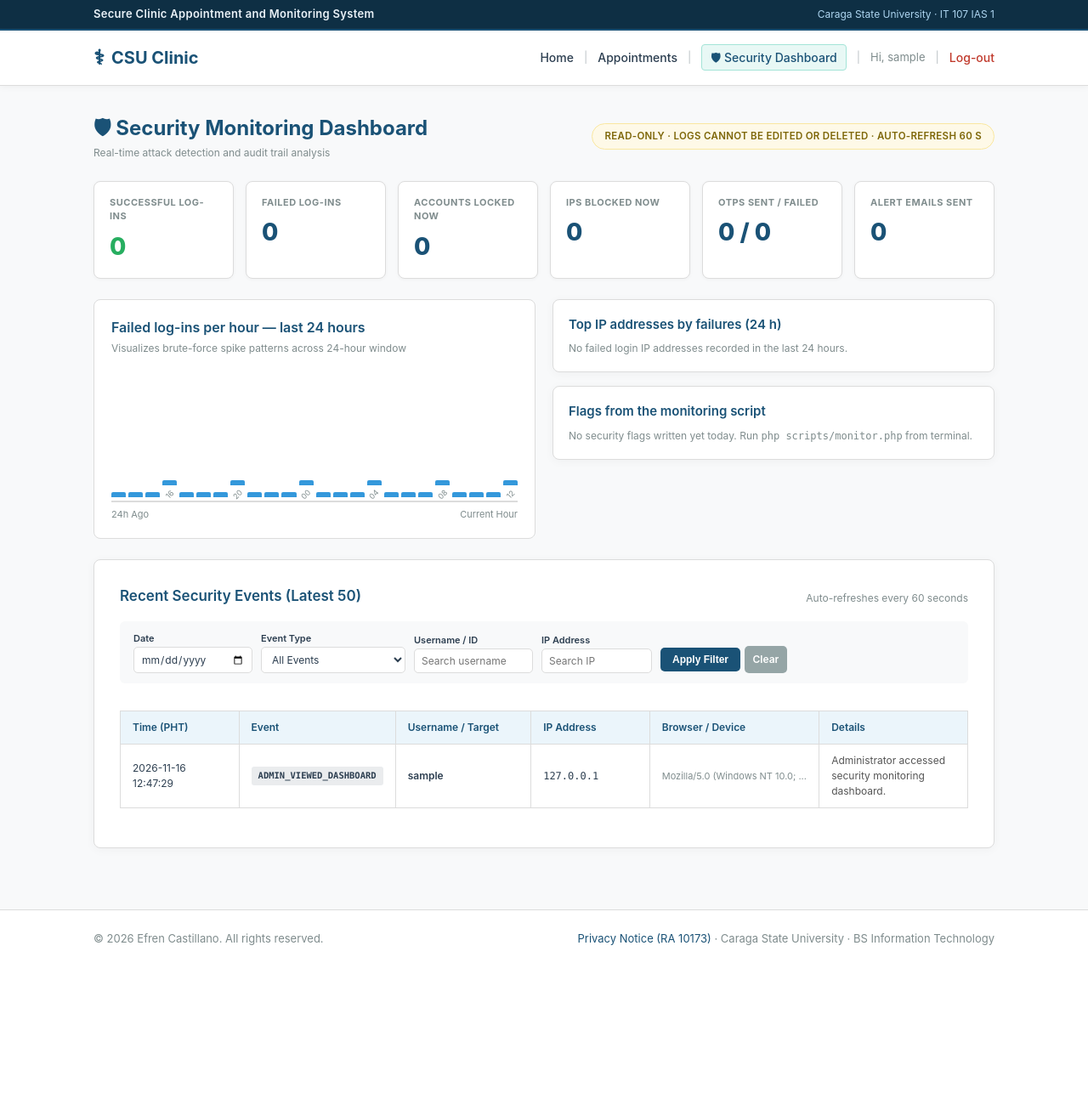
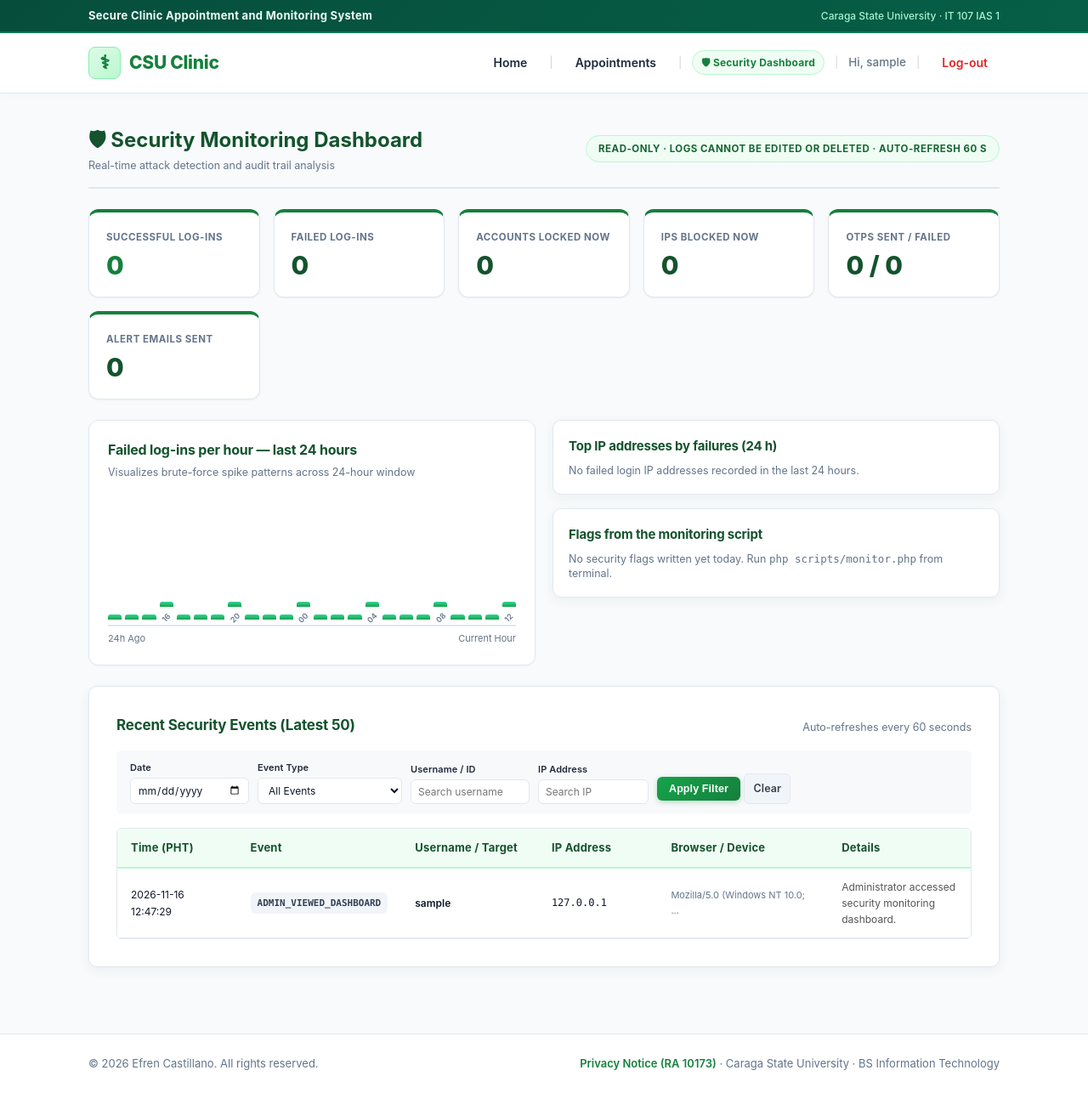
Before and after one commit to Efrenwafa/clinic_appoinment_system, a PHP site: page /clinic_appoinment_system/admin_dashboard.php in a window 1280 px wide. Shown: the whole page at 85% size. Before the commit the page ends 1112 px from the top, so only its background shows below. Run offline with PHP 8.4, Linux system fonts and the light colour scheme; the visitor is signed in with stand-in values (Sample User, id 1); data that the repository does not hold is empty; some libraries are stand-ins or nearby versions.

Commit message:
feat(ui): apply modern medical emerald green and clean white theme across portal and dashboard

```diff
--- a/css/dashboard.css
+++ b/css/dashboard.css
@@ -1,4 +1,4 @@
-/* Security Monitoring Dashboard Styling (Section 13) */
+/* Security Monitoring Dashboard Styling (Section 13) - Green & White Clinical Theme */
 
 .dashboard-header-bar {
     display: flex;
@@ -7,60 +7,84 @@
     margin-bottom: 24px;
     flex-wrap: wrap;
     gap: 12px;
+    padding-bottom: 16px;
+    border-bottom: 2px solid var(--border);
 }
 
 .dashboard-title {
-    color: var(--primary);
+    color: var(--primary-dark);
     font-size: 24px;
     font-weight: 700;
+    display: flex;
+    align-items: center;
+    gap: 10px;
 }
 
 .readonly-pill {
-    background-color: #fef9e7;
-    border: 1px solid #f9e79f;
-    color: #7d6608;
+    background-color: #f0fdf4;
+    border: 1px solid #bbf7d0;
+    color: #166534;
     padding: 6px 14px;
-    border-radius: 20px;
+    border-radius: 9999px;
     font-size: 11.5px;
-    font-weight: 600;
-    letter-spacing: 0.3px;
+    font-weight: 700;
+    letter-spacing: 0.5px;
     text-transform: uppercase;
 }
 
 /* Summary Metrics Cards Grid */
 .summary-cards-grid {
     display: grid;
-    grid-template-columns: repeat(auto-fit, minmax(160px, 1fr));
-    gap: 14px;
+    grid-template-columns: repeat(auto-fit, minmax(180px, 1fr));
+    gap: 16px;
     margin-bottom: 24px;
 }
 
 .stat-card {
-    background: white;
+    background: #ffffff;
     border: 1px solid var(--border);
-    border-radius: 8px;
-    padding: 16px 18px;
-    box-shadow: 0 1px 4px rgba(0,0,0,0.04);
+    border-radius: 12px;
+    padding: 20px;
+    box-shadow: 0 1px 3px rgba(0,0,0,0.04), 0 1px 2px rgba(0,0,0,0.02);
+    transition: all 0.2s ease;
+    border-top: 4px solid var(--primary);
+}
+
+.stat-card:hover {
+    transform: translateY(-2px);
+    box-shadow: 0 4px 12px rgba(22, 163, 74, 0.08);
 }
 
 .stat-label {
-    font-size: 11px;
+    font-size: 11.5px;
     font-weight: 700;
     text-transform: uppercase;
     color: var(--text-muted);
     letter-spacing: 0.5px;
-    margin-bottom: 6px;
+    margin-bottom: 8px;
 }
 
 .stat-value {
-    font-size: 28px;
+    font-size: 30px;
     font-weight: 800;
-    color: var(--primary);
+    color: var(--primary-dark);
+    line-height: 1.1;
 }
 
+.stat-card.danger {
+    border-top-color: var(--danger);
+}
 .stat-card.danger .stat-value { color: var(--danger); }
-.stat-card.warning .stat-value { color: #d35400; }
-.stat-card.success .stat-value { color: var(--accent); }
+
+.stat-card.warning {
+    border-top-color: #f59e0b;
+}
+.stat-card.warning .stat-value { color: #d97706; }
+
+.stat-card.success {
+    border-top-color: var(--primary);
+}
+.stat-card.success .stat-value { color: var(--primary); }
 
 /* Dashboard Two-Column Section */
 .dashboard-middle-grid {
@@ -78,17 +102,25 @@
 
 /* Bar Chart Container */
 .chart-container {
-    background: white;
+    background: #ffffff;
     border: 1px solid var(--border);
-    border-radius: 8px;
-    padding: 20px;
+    border-radius: 12px;
+    padding: 22px;
+    box-shadow: 0 1px 3px rgba(0,0,0,0.04);
+}
+
+.chart-container h3 {
+    color: var(--primary-dark);
+    font-size: 16px;
+    font-weight: 700;
+    margin-bottom: 16px;
 }
 
 .bar-chart-visual {
     display: flex;
     align-items: flex-end;
     height: 160px;
-    gap: 3px;
+    gap: 4px;
     padding-top: 10px;
     border-bottom: 2px solid var(--border);
 }
@@ -104,41 +136,42 @@
 
 .bar-fill {
     width: 100%;
-    background-color: #3498db;
-    border-radius: 2px 2px 0 0;
+    background: linear-gradient(180deg, #34d399 0%, #16a34a 100%);
+    border-radius: 3px 3px 0 0;
     min-height: 2px;
-    transition: height 0.3s;
+    transition: height 0.3s ease;
 }
 
 .bar-fill.has-fails {
-    background-color: var(--danger);
+    background: linear-gradient(180deg, #f87171 0%, #dc2626 100%);
 }
 
 .bar-label {
     font-size: 9px;
+    font-weight: 600;
     color: var(--text-muted);
-    margin-top: 4px;
+    margin-top: 6px;
     transform: rotate(-45deg);
 }
 
 /* Event Type Pills */
 .event-badge {
     display: inline-block;
-    padding: 3px 8px;
-    border-radius: 3px;
-    font-size: 10.5px;
+    padding: 4px 8px;
+    border-radius: 6px;
+    font-size: 11px;
     font-weight: 700;
-    font-family: Consolas, monospace;
+    font-family: ui-monospace, SFMono-Regular, Menlo, Monaco, Consolas, monospace;
 }
 
-.event-LOGIN_SUCCESS { background: #d4efdf; color: #196f3d; }
-.event-LOGIN_FAILED { background: #fadbd8; color: #78281f; }
-.event-LOCKOUT_TIER_1, .event-LOCKOUT_TIER_2, .event-LOCKOUT_TIER_3 { background: #fdebd0; color: #7e5109; }
-.event-IP_BLOCKED { background: #e74c3c; color: white; }
-.event-OTP_SENT { background: #ebf5fb; color: #1a5276; }
-.event-OTP_FAILED { background: #f5b7b1; color: #641e16; }
-.event-REGISTERED { background: #e8f8f5; color: #117a65; }
-.event-ACCOUNT_VERIFIED { background: #d4efdf; color: #196f3d; }
-.event-ALERT_EMAIL_SENT { background: #fcf3cf; color: #7d6608; }
-.event-ADMIN_VIEWED_DASHBOARD { background: #eaecee; color: #2c3e50; }
-.event-ADMIN_ACCESS_DENIED { background: #922b21; color: white; }
+.event-LOGIN_SUCCESS { background: #dcfce7; color: #15803d; }
+.event-LOGIN_FAILED { background: #fee2e2; color: #991b1b; }
+.event-LOCKOUT_TIER_1, .event-LOCKOUT_TIER_2, .event-LOCKOUT_TIER_3 { background: #fef3c7; color: #92400e; }
+.event-IP_BLOCKED { background: #ef4444; color: #ffffff; }
+.event-OTP_SENT { background: #f0fdf4; color: #166534; border: 1px solid #bbf7d0; }
+.event-OTP_FAILED { background: #fee2e2; color: #b91c1c; }
+.event-REGISTERED { background: #ecfdf5; color: #047857; }
+.event-ACCOUNT_VERIFIED { background: #d1fae5; color: #065f46; }
+.event-ALERT_EMAIL_SENT { background: #fef9c3; color: #854d0e; }
+.event-ADMIN_VIEWED_DASHBOARD { background: #f1f5f9; color: #334155; }
+.event-ADMIN_ACCESS_DENIED { background: #7f1d1d; color: #ffffff; }
--- a/css/style.css
+++ b/css/style.css
@@ -1,25 +1,39 @@
 /* ========================================================
    Secure Clinic Appointment and Monitoring System
    IT 107 - Information Assurance and Security 1
-   Handout Section 3 Layout & Form Rules
+   Modern Medical Green & White Theme
+   Handout Section 3 Layout & Form Rules Enforced
    ======================================================== */
 
 :root {
-    --primary: #1a5276;
-    --primary-dark: #154360;
-    --primary-light: #ebf5fb;
-    --secondary: #2c3e50;
-    --accent: #27ae60;
-    --accent-hover: #219150;
-    --danger: #c0392b;
-    --danger-light: #fdf2e9;
-    --warning: #f39c12;
-    --border: #dcdcdc;
-    --bg-page: #f8f9fa;
-    --bg-card: #ffffff;
-    --text-main: #2c3e50;
-    --text-muted: #7f8c8d;
-    --font-stack: -apple-system, BlinkMacSystemFont, 'Segoe UI', Roboto, Helvetica, Arial, sans-serif;
+    /* Emerald & Forest Green Palette */
+    --primary: #15803d;          /* Vibrant Medical Emerald Green */
+    --primary-dark: #14532d;     /* Deep Forest Green */
+    --primary-light: #f0fdf4;    /* Crisp Mint Light Tint */
+    --primary-border: #bbf7d0;   /* Soft Mint Border */
+    --secondary: #1e293b;        /* Deep Slate for high contrast text */
+    --accent: #10b981;           /* Bright Clinical Mint */
+    --accent-hover: #059669;     /* Deep Mint Hover */
+    --danger: #dc2626;           /* Clean Medical Crimson Red */
+    --danger-light: #fef2f2;     /* Soft Red Tint */
+    --warning: #d97706;          /* Warm Clinical Amber */
+    --warning-light: #fffbeb;    /* Soft Amber Tint */
+
+    /* Neutrals & Surfaces */
+    --border: #e2e8f0;           /* Clean Subtle Slate Border */
+    --border-hover: #cbd5e1;
+    --border-focus: #16a34a;
+    --bg-page: #f8fafc;          /* Clinical Clean Off-White Canvas */
+    --bg-card: #ffffff;          /* Pure Crisp White */
+    --text-main: #0f172a;        /* Ultra-sharp Slate Text */
+    --text-muted: #64748b;       /* Balanced Secondary Text */
+    --font-stack: -apple-system, BlinkMacSystemFont, 'Segoe UI', Roboto, 'Helvetica Neue', Arial, sans-serif;
+    --radius-sm: 6px;
+    --radius-md: 10px;
+    --radius-lg: 14px;
+    --shadow-sm: 0 1px 3px rgba(0, 0, 0, 0.05);
+    --shadow-md: 0 4px 14px rgba(20, 83, 45, 0.06);
+    --shadow-lg: 0 10px 25px rgba(20, 83, 45, 0.08);
 }
 
 * {
@@ -32,26 +46,28 @@ body {
     font-family: var(--font-stack);
     color: var(--text-main);
     background-color: var(--bg-page);
-    line-height: 1.5;
+    line-height: 1.6;
     min-height: 100vh;
     display: flex;
     flex-direction: column;
+    -webkit-font-smoothing: antialiased;
 }
 
 .container {
     width: 100%;
-    max-width: 1100px;
+    max-width: 1120px;
     margin: 0 auto;
-    padding: 0 20px;
+    padding: 0 24px;
 }
 
 /* 1. PROSPECT BANNER (ABOVE HEADER - Handout 3.1) */
 .system-prospect-banner {
-    background-color: #0e2f44;
-    color: #eaf2f8;
-    padding: 7px 0;
+    background: linear-gradient(135deg, #064e3b 0%, #065f46 100%);
+    color: #ecfdf5;
+    padding: 8px 0;
     font-size: 13px;
-    border-bottom: 2px solid #1a5276;
+    border-bottom: 2px solid #047857;
+    box-shadow: 0 1px 3px rgba(0, 0, 0, 0.1);
 }
 
 .banner-inner {
@@ -61,110 +77,162 @@ body {
 }
 
 .prospect-text {
-    font-weight: 600;
+    font-weight: 700;
     letter-spacing: 0.3px;
+    display: flex;
+    align-items: center;
+    gap: 8px;
 }
 
 .institution-text {
-    color: #aed6f1;
+    color: #a7f3d0;
     font-size: 12px;
+    font-weight: 500;
 }
 
 /* 2. MAIN HEADER (Handout 3.2: Upper-right links) */
 .main-header {
     background-color: #ffffff;
     border-bottom: 1px solid var(--border);
-    box-shadow: 0 2px 8px rgba(0,0,0,0.04);
+    box-shadow: 0 2px 10px rgba(16, 185, 129, 0.04);
+    position: sticky;
+    top: 0;
+    z-index: 100;
 }
 
 .header-inner {
     display: flex;
     justify-content: space-between;
     align-items: center;
-    height: 64px;
+    height: 70px;
 }
 
 .brand-link {
     display: flex;
     align-items: center;
-    gap: 8px;
+    gap: 10px;
     text-decoration: none;
     color: var(--primary);
-    font-size: 20px;
-    font-weight: 700;
+    font-size: 21px;
+    font-weight: 800;
+    letter-spacing: -0.3px;
+    transition: opacity 0.2s;
+}
+
+.brand-link:hover {
+    opacity: 0.9;
 }
 
 .brand-icon {
-    font-size: 24px;
+    display: inline-flex;
+    align-items: center;
+    justify-content: center;
+    width: 38px;
+    height: 38px;
+    background: linear-gradient(135deg, #dcfce7 0%, #bbf7d0 100%);
+    color: var(--primary);
+    border-radius: 8px;
+    font-size: 22px;
+    border: 1px solid #86efac;
 }
 
 .nav-links {
     display: flex;
     align-items: center;
-    gap: 12px;
+    gap: 10px;
 }
 
 .nav-item {
     text-decoration: none;
     color: var(--secondary);
-    font-weight: 500;
+    font-weight: 600;
     font-size: 14px;
-    transition: color 0.2s;
+    padding: 8px 14px;
+    border-radius: var(--radius-sm);
+    transition: all 0.2s;
 }
 
-.nav-item:hover, .nav-item.active {
+.nav-item:hover {
     color: var(--primary);
+    background-color: var(--primary-light);
+}
+
+.nav-item.active {
+    color: var(--primary);
+    background-color: var(--primary-light);
+    border: 1px solid var(--primary-border);
 }
 
 .nav-divider {
-    color: #bdc3c7;
+    color: #cbd5e1;
     font-size: 13px;
+    margin: 0 2px;
 }
 
 .user-greeting {
-    font-size: 13px;
+    font-size: 13.5px;
     color: var(--text-muted);
+    font-weight: 500;
+}
+
+.user-greeting strong {
+    color: var(--primary-dark);
 }
 
 .logout-link {
-    color: var(--danger);
+    color: var(--danger) !important;
+    font-weight: 600;
+}
+
+.logout-link:hover {
+    background-color: var(--danger-light) !important;
 }
 
 .admin-badge {
-    background-color: #e8f8f5;
-    color: #117a65;
+    background-color: #dcfce7;
+    color: #14532d;
     padding: 4px 10px;
-    border-radius: 4px;
-    border: 1px solid #a3e4d7;
+    border-radius: 20px;
+    border: 1px solid #86efac;
+    font-size: 12px;
+    font-weight: 700;
+    letter-spacing: 0.2px;
 }
 
 /* 3. MAIN CONTENT */
 .main-content {
     flex: 1;
-    padding: 32px 0 48px 0;
+    padding: 36px 0 54px 0;
 }
 
 /* 4. CARDS & SECTIONS */
 .card {
     background: var(--bg-card);
     border: 1px solid var(--border);
-    border-radius: 8px;
-    padding: 30px;
-    box-shadow: 0 2px 12px rgba(0,0,0,0.04);
+    border-radius: var(--radius-md);
+    padding: 32px;
+    box-shadow: var(--shadow-md);
     margin-bottom: 24px;
+    position: relative;
+    overflow: hidden;
 }
 
 .card-title {
-    color: var(--primary);
-    font-size: 20px;
-    margin-bottom: 8px;
-    font-weight: 600;
+    color: var(--primary-dark);
+    font-size: 22px;
+    font-weight: 700;
+    margin-bottom: 6px;
+    letter-spacing: -0.2px;
+    display: flex;
+    align-items: center;
+    gap: 8px;
 }
 
 .card-subtitle {
     color: var(--text-muted);
     font-size: 14px;
     margin-bottom: 24px;
+    line-height: 1.5;
 }
 
 /* 5. INPUT FIELDS (Handout Section 3.3) */
@@ -178,58 +246,66 @@ body {
 .form-label {
     display: block;
     margin-bottom: 6px;
-    font-size: 14px;
+    font-size: 13.5px;
     font-weight: 600;
     color: var(--secondary);
+    letter-spacing: 0.1px;
 }
 
 /* Rule: Required field has a red asterisk after the name */
 .form-label .required-star {
     color: var(--danger);
-    font-weight: bold;
-    margin-left: 2px;
+    font-weight: 800;
+    margin-left: 3px;
 }
 
 /* Rule: Optional field has the word optional in red after the name */
 .form-label .optional-text {
     color: var(--danger);
-    font-weight: normal;
+    font-weight: 500;
     font-size: 12px;
     margin-left: 4px;
 }
 
 .form-control {
     width: 100%;
-    padding: 10px 14px;
+    padding: 11px 14px;
     font-size: 14px;
-    border: 1px solid var(--border);
-    border-radius: 5px;
+    border: 1.5px solid var(--border);
+    border-radius: var(--radius-sm);
     font-family: inherit;
     color: var(--text-main);
     background-color: #ffffff;
-    transition: border-color 0.2s, box-shadow 0.2s;
+    transition: all 0.2s ease-in-out;
 }
 
 .form-control:focus {
     outline: none;
-    border-color: var(--primary);
-    box-shadow: 0 0 0 3px rgba(26, 82, 118, 0.15);
+    border-color: var(--border-focus);
+    background-color: #ffffff;
+    box-shadow: 0 0 0 3.5px rgba(22, 163, 74, 0.15);
 }
 
 .form-control.is-invalid {
     border-color: var(--danger);
-    background-color: #fdfefe;
+    background-color: #fffbfa;
+}
+
+.form-control.is-invalid:focus {
+    box-shadow: 0 0 0 3.5px rgba(220, 38, 38, 0.15);
 }
 
 .form-control[readonly] {
-    background-color: #f2f4f4;
+    background-color: #f8fafc;
+    color: #64748b;
     cursor: not-allowed;
+    border-color: #e2e8f0;
 }
 
 /* Rule: Error message appears directly UNDER its own field (Handout 3.3) */
 .field-error {
     color: var(--danger);
-    font-size: 12px;
+    font-size: 12.5px;
     margin-top: 5px;
     display: block;
     font-weight: 500;
@@ -237,24 +313,25 @@ body {
 
 .field-hint {
     color: var(--text-muted);
-    font-size: 12px;
+    font-size: 12.5px;
     margin-top: 4px;
+    line-height: 1.4;
 }
 
 /* 6. FORM GRIDS */
 .form-row {
     display: grid;
-    grid-template-columns: repeat(auto-fit, minmax(220px, 1fr));
-    gap: 16px;
+    grid-template-columns: repeat(auto-fit, minmax(230px, 1fr));
+    gap: 18px;
 }
 
 .form-row-3 {
     display: grid;
     grid-template-columns: repeat(3, 1fr);
-    gap: 16px;
+    gap: 18px;
 }
 
-@media (max-width: 768px) {
+@media (max-width: 820px) {
     .form-row-3 {
         grid-template-columns: 1fr;
     }
@@ -276,36 +353,40 @@ body {
     height: 100%;
     width: 0%;
     transition: width 0.3s, background-color 0.3s;
+    border-radius: 4px;
 }
 
 .strength-bar.weak { width: 33%; background-color: var(--danger); }
 .strength-bar.medium { width: 66%; background-color: var(--warning); }
-.strength-bar.strong { width: 100%; background-color: var(--accent); }
+.strength-bar.strong { width: 100%; background-color: var(--primary); }
 
 .strength-text {
-    font-size: 11px;
-    font-weight: 600;
+    font-size: 11.5px;
+    font-weight: 700;
     margin-top: 4px;
     display: inline-block;
+    letter-spacing: 0.2px;
 }
 
 .strength-text.weak { color: var(--danger); }
 .strength-text.medium { color: var(--warning); }
-.strength-text.strong { color: var(--accent); }
+.strength-text.strong { color: var(--primary); }
 
 /* 8. BUTTONS */
 .btn {
     display: inline-flex;
     align-items: center;
     justify-content: center;
+    gap: 8px;
     padding: 11px 22px;
-    font-size: 14px;
+    font-size: 14.5px;
     font-weight: 600;
-    border-radius: 5px;
+    border-radius: var(--radius-sm);
     cursor: pointer;
     text-decoration: none;
     border: none;
-    transition: background-color 0.2s, transform 0.1s;
+    transition: all 0.2s ease-in-out;
+    letter-spacing: 0.1px;
 }
 
 .btn:active {
@@ -313,94 +394,109 @@ body {
 }
 
 .btn-primary {
-    background-color: var(--primary);
-    color: white;
+    background: linear-gradient(135deg, #16a34a 0%, #15803d 100%);
+    color: #ffffff;
+    box-shadow: 0 2px 6px rgba(21, 128, 61, 0.25);
 }
 
 .btn-primary:hover {
-    background-color: var(--primary-dark);
+    background: linear-gradient(135deg, #15803d 0%, #166534 100%);
+    box-shadow: 0 4px 10px rgba(21, 128, 61, 0.35);
 }
 
 .btn-primary:disabled {
-    background-color: #bdc3c7;
+    background: #cbd5e1;
+    color: #94a3b8;
+    box-shadow: none;
     cursor: not-allowed;
     transform: none;
 }
 
 .btn-secondary {
-    background-color: #95a5a6;
-    color: white;
+    background-color: #f1f5f9;
+    color: #334155;
+    border: 1px solid var(--border);
 }
 
 .btn-secondary:hover {
-    background-color: #7f8c8d;
+    background-color: #e2e8f0;
+    color: #1e293b;
 }
 
 .btn-accent {
-    background-color: var(--accent);
+    background: linear-gradient(135deg, #10b981 0%, #059669 100%);
     color: white;
+    box-shadow: 0 2px 6px rgba(16, 185, 129, 0.25);
 }
 
 .btn-accent:hover {
-    background-color: var(--accent-hover);
+    background: linear-gradient(135deg, #059669 0%, #047857 100%);
+    box-shadow: 0 4px 10px rgba(16, 185, 129, 0.35);
 }
 
 .btn-sm {
-    padding: 6px 12px;
-    font-size: 12px;
+    padding: 7px 14px;
+    font-size: 12.5px;
 }
 
 /* 9. ALERTS & CALLOUTS */
 .alert {
-    padding: 12px 16px;
-    border-radius: 5px;
-    margin-bottom: 20px;
+    padding: 13px 18px;
+    border-radius: var(--radius-sm);
+    margin-bottom: 22px;
     font-size: 14px;
     display: flex;
     align-items: center;
     gap: 10px;
+    line-height: 1.45;
 }
 
 .alert-danger {
-    background-color: #fadbd8;
-    color: #78281f;
-    border: 1px solid #f5b7b1;
+    background-color: #fef2f2;
+    color: #991b1b;
+    border: 1px solid #fecaca;
+    border-left: 4px solid var(--danger);
 }
 
 .alert-success {
-    background-color: #d4efdf;
-    color: #196f3d;
-    border: 1px solid #a9dfbf;
+    background-color: #f0fdf4;
+    color: #166534;
+    border: 1px solid #bbf7d0;
+    border-left: 4px solid var(--primary);
 }
 
 .alert-warning {
-    background-color: #fdebd0;
-    color: #7e5109;
-    border: 1px solid #f8c471;
+    background-color: #fffbeb;
+    color: #92400e;
+    border: 1px solid #fde68a;
+    border-left: 4px solid var(--warning);
 }
 
 /* 10. LOCKOUT COUNTDOWN DISPLAY */
 .lockout-box {
-    background-color: #fcf3cf;
-    border: 2px solid #f39c12;
-    padding: 16px 20px;
-    border-radius: 6px;
-    margin-bottom: 20px;
+    background: #fffbeb;
+    border: 2px solid #f59e0b;
+    padding: 20px 24px;
+    border-radius: var(--radius-md);
+    margin-bottom: 24px;
     text-align: center;
+    box-shadow: var(--shadow-sm);
 }
 
 .lockout-timer {
-    font-size: 26px;
-    font-weight: bold;
-    color: #b7950b;
+    font-size: 28px;
+    font-weight: 800;
+    color: #b45309;
     margin: 8px 0;
+    letter-spacing: -0.5px;
 }
 
 /* 11. MODAL (Idle Session Warning) */
 .modal-overlay {
     position: fixed;
     top: 0; left: 0; right: 0; bottom: 0;
-    background: rgba(0,0,0,0.55);
+    background: rgba(15, 23, 42, 0.65);
+    backdrop-filter: blur(2px);
     display: flex;
     align-items: center;
     justify-content: center;
@@ -426,52 +525,85 @@ body {
     display: flex;
     gap: 12px;
     justify-content: center;
-    margin-top: 20px;
+    margin-top: 24px;
 }
 
 /* 12. TABLES */
 .table-responsive {
     width: 100%;
     overflow-x: auto;
+    border-radius: var(--radius-sm);
+    border: 1px solid var(--border);
 }
 
 table.data-table {
     width: 100%;
     border-collapse: collapse;
-    margin: 16px 0;
     font-size: 13.5px;
+    background: white;
 }
 
 table.data-table th, table.data-table td {
-    padding: 10px 14px;
-    border: 1px solid var(--border);
+    padding: 12px 16px;
+    border-bottom: 1px solid var(--border);
     text-align: left;
 }
 
 table.data-table th {
     background-color: var(--primary-light);
-    color: var(--primary);
-    font-weight: 600;
+    color: var(--primary-dark);
+    font-weight: 700;
+    font-size: 13px;
+    letter-spacing: 0.2px;
+    border-bottom: 2px solid var(--primary-border);
 }
 
 table.data-table tr:nth-child(even) {
-    background-color: #fafafa;
+    background-color: #fafcfb;
+}
+
+table.data-table tr:hover {
+    background-color: #f1f8f4;
 }
 
 /* Status Badges */
 .badge {
     display: inline-block;
-    padding: 3px 8px;
-    border-radius: 4px;
-    font-size: 11px;
-    font-weight: 600;
+    padding: 4px 10px;
+    border-radius: 20px;
+    font-size: 11.5px;
+    font-weight: 700;
+    letter-spacing: 0.2px;
 }
 
-.badge-pending { background-color: #fcf3cf; color: #b7950b; border: 1px solid #f9e79f; }
-.badge-confirmed { background-color: #d4efdf; color: #196f3d; border: 1px solid #a9dfbf; }
-.badge-completed { background-color: #ebf5fb; color: #1a5276; border: 1px solid #aed6f1; }
-.badge-cancelled { background-color: #fadbd8; color: #78281f; border: 1px solid #f5b7b1; }
-.badge-blocked { background-color: #e74c3c; color: white; }
+.badge-pending {
+    background-color: #fef3c7;
+    color: #92400e;
+    border: 1px solid #fde68a;
+}
+
+.badge-confirmed {
+    background-color: #dcfce7;
+    color: #166534;
+    border: 1px solid #86efac;
+}
+
+.badge-completed {
+    background-color: #e0f2fe;
+    color: #075985;
+    border: 1px solid #bae6fd;
+}
+
+.badge-cancelled {
+    background-color: #fee2e2;
+    color: #991b1b;
+    border: 1px solid #fca5a5;
+}
+
+.badge-blocked {
+    background-color: #dc2626;
+    color: #ffffff;
+}
 
 /* 13. CAPTCHA WIDGET */
 .captcha-row {
@@ -506,20 +639,25 @@ table.data-table tr:nth-child(even) {
 .footer-links a {
     color: var(--primary);
     text-decoration: none;
+    font-weight: 600;
 }
 
 .footer-links a:hover {
     text-decoration: underline;
+    color: var(--primary-dark);
 }
 
-@media (max-width: 650px) {
+@media (max-width: 680px) {
     .banner-inner, .header-inner, .footer-inner {
         flex-direction: column;
-        gap: 8px;
+        gap: 10px;
         text-align: center;
     }
     .header-inner {
         height: auto;
-        padding: 12px 0;
+        padding: 14px 0;
+    }
+    .card {
+        padding: 22px;
     }
 }
```
Also changed, not shown: other parts of css/style.css (+16 -12 lines).
